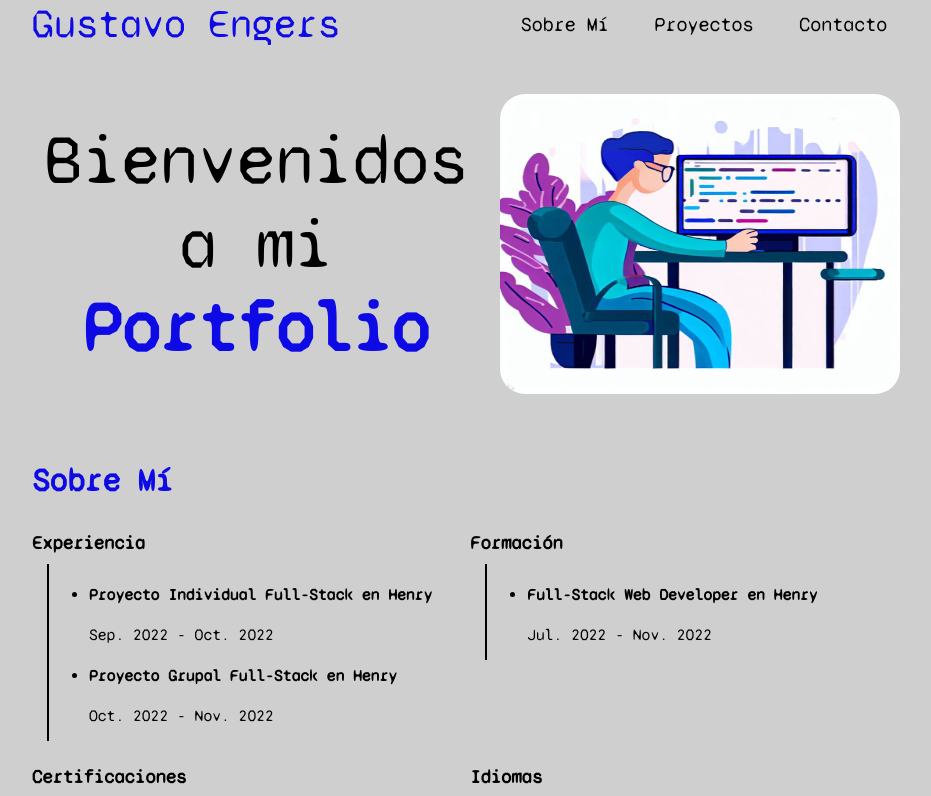
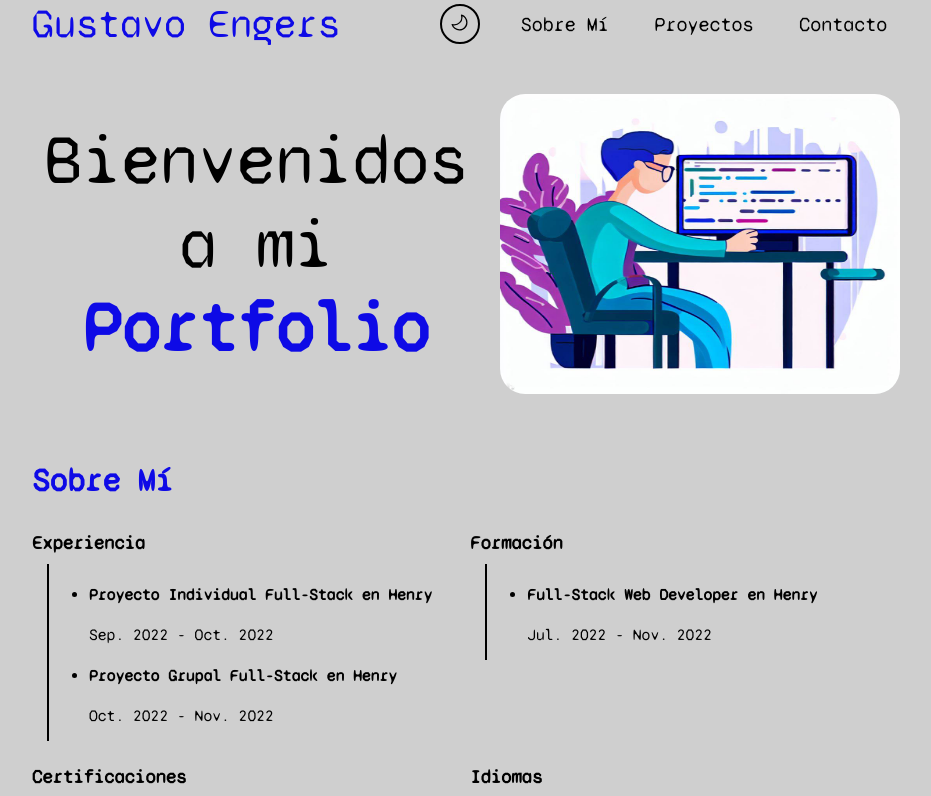
Before and after one commit to GusEngers/portfolio, a Next.js app: page / in a window 1280 px wide. Shown: the top 796 px of the page, without its empty margins (160-1091 px from the left). Built offline with nearby package versions, Linux system fonts and the light colour scheme.

Commit message:
Boton cambio de tema

```diff
--- a/components/Navbar/Navbar.module.css
+++ b/components/Navbar/Navbar.module.css
@@ -6,6 +6,23 @@
 
 .container_one {
   width: 50%;
+  display: flex;
+  align-items: center;
+  justify-content: space-between;
+}
+
+.container_one button {
+  border: 2px solid var(--letter);
+  height: 40px;
+  width: 40px;
+  background: none;
+  border-radius: 25px;
+}
+
+.container_one button:hover {
+  transform: scale(1.1);
+  background-color: rgba(255, 255, 255, 0.1);
+  cursor: pointer;
 }
 
 .container_one span {
--- a/components/Navbar/Navbar.tsx
+++ b/components/Navbar/Navbar.tsx
@@ -1,16 +1,56 @@
-import styles from './Navbar.module.css'
+import styles from './Navbar.module.css';
 
-export default function Navbar () : JSX.Element {
+type ButtonType = {
+  theme: string;
+  action: () => void;
+};
+
+export default function Navbar(theme: ButtonType): JSX.Element {
   return (
     <div className={styles.container}>
       <div className={styles.container_one}>
         <span>Gustavo Engers</span>
+        <button onClick={() => theme.action()}>
+          {theme.theme === 'dark' ? (
+            <svg
+              xmlns='http://www.w3.org/2000/svg'
+              width='20'
+              height='20'
+              viewBox='0 0 256 256'
+            >
+              <path
+                fill='white'
+                d='M120 40V16a8 8 0 0 1 16 0v24a8 8 0 0 1-16 0Zm72 88a64 64 0 1 1-64-64a64.07 64.07 0 0 1 64 64Zm-16 0a48 48 0 1 0-48 48a48.05 48.05 0 0 0 48-48ZM58.34 69.66a8 8 0 0 0 11.32-11.32l-16-16a8 8 0 0 0-11.32 11.32Zm0 116.68l-16 16a8 8 0 0 0 11.32 11.32l16-16a8 8 0 0 0-11.32-11.32ZM192 72a8 8 0 0 0 5.66-2.34l16-16a8 8 0 0 0-11.32-11.32l-16 16A8 8 0 0 0 192 72Zm5.66 114.34a8 8 0 0 0-11.32 11.32l16 16a8 8 0 0 0 11.32-11.32ZM48 128a8 8 0 0 0-8-8H16a8 8 0 0 0 0 16h24a8 8 0 0 0 8-8Zm80 80a8 8 0 0 0-8 8v24a8 8 0 0 0 16 0v-24a8 8 0 0 0-8-8Zm112-88h-24a8 8 0 0 0 0 16h24a8 8 0 0 0 0-16Z'
+              />
+            </svg>
+          ) : (
+            <svg
+              xmlns='http://www.w3.org/2000/svg'
+              width='20'
+              height='20'
+              viewBox='0 0 256 256'
+            >
+              <g transform='rotate(-90 128 128)'>
+                <path
+                  fill='black'
+                  d='M233.54 142.23a8 8 0 0 0-8-2a88.08 88.08 0 0 1-109.8-109.8a8 8 0 0 0-10-10a104.84 104.84 0 0 0-52.91 37A104 104 0 0 0 136 224a103.09 103.09 0 0 0 62.52-20.88a104.84 104.84 0 0 0 37-52.91a8 8 0 0 0-1.98-7.98Zm-44.64 48.11A88 88 0 0 1 65.66 67.11a89 89 0 0 1 31.4-26A106 106 0 0 0 96 56a104.11 104.11 0 0 0 104 104a106 106 0 0 0 14.92-1.06a89 89 0 0 1-26.02 31.4Z'
+                />
+              </g>
+            </svg>
+          )}
+        </button>
       </div>
       <div className={styles.container_two}>
-        <span><a href="#about">Sobre Mí</a></span>
-        <span><a href="#projects">Proyectos</a></span>
-        <span><a href="#contact">Contacto</a></span>
+        <span>
+          <a href='#about'>Sobre Mí</a>
+        </span>
+        <span>
+          <a href='#projects'>Proyectos</a>
+        </span>
+        <span>
+          <a href='#contact'>Contacto</a>
+        </span>
       </div>
     </div>
-  )
+  );
 }
--- a/pages/index.tsx
+++ b/pages/index.tsx
@@ -27,12 +27,11 @@ export default function Home(): JSX.Element {
       </Head>
       <main id='general' className={styles.main}>
         <div className={styles.container}>
-          <Navbar />
+          <Navbar theme={theme} action={changeTheme} />
           <Intro />
           <About />
           <Projects />
         </div>
-        <button onClick={() => changeTheme()}>aprieta</button>
       </main>
     </>
   );
```
